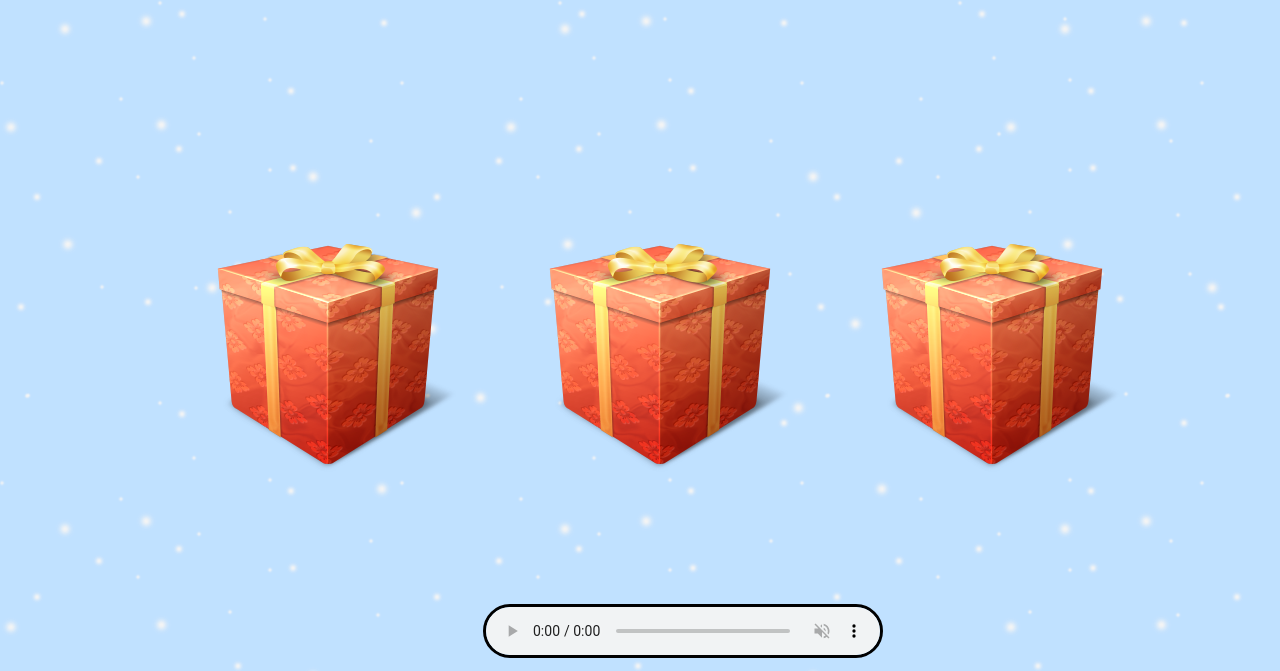
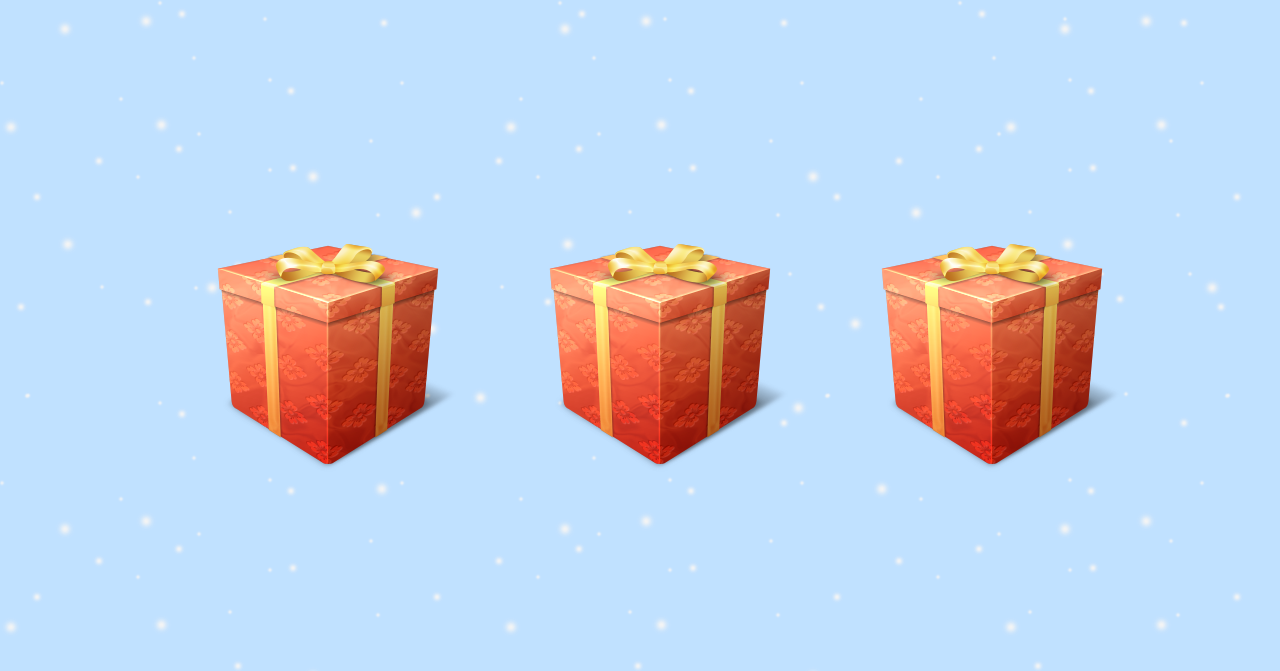
Before and after one commit to Wuhlheide1/Wuhlheide1.github.io, a plain HTML site: page index.html in a window 1280 px wide. Shown: the part 127-798 px from the top of the page. Drawn offline with Linux system fonts and the light colour scheme.

Commit message:
Removed audio

```diff
--- a/index.html
+++ b/index.html
@@ -16,7 +16,6 @@
         <li><button onclick="pesentopen3()" class="btntr"><img src="gift.png" alt="gift" id="gith"></button></li>
     </ol>
   <div class="audio">
-    <audio src="yt5s.com - Weihnachtsmann & Co. KG Intro (128 kbps).mp3" loop muted controls></audio>
   </div>
 </body>
 </html>
--- a/style.css
+++ b/style.css
@@ -107,15 +107,6 @@ body
     }
 }
 
-body audio
-{
-    position: fixed;
-    bottom: 15px;
-    width: 400px;
-    border: 3px solid;
-    border-radius: 30px;
-    left: calc(50% - 157px);
-}
 
 body ol li button img
 {
```
Also changed, not shown: scripts.txt (deleted).
